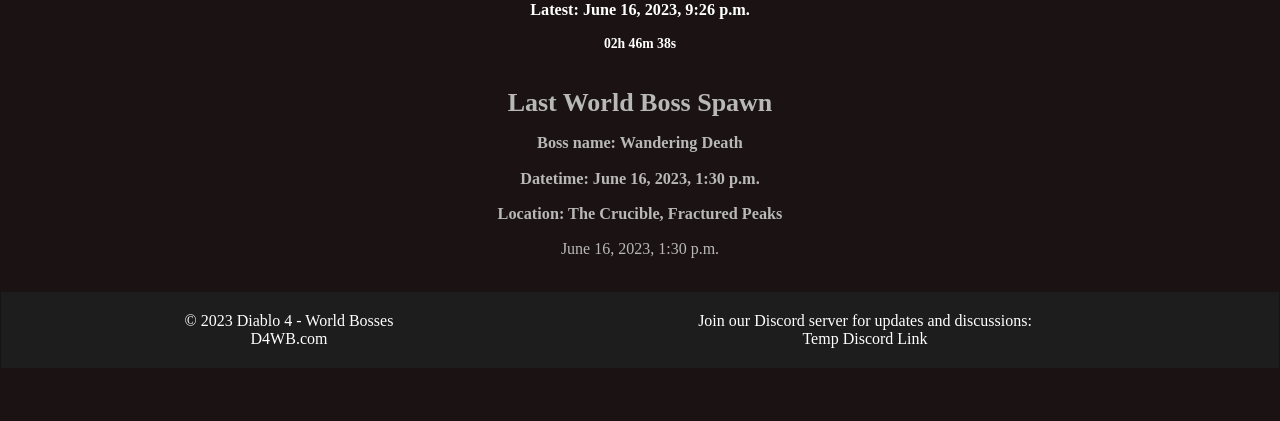
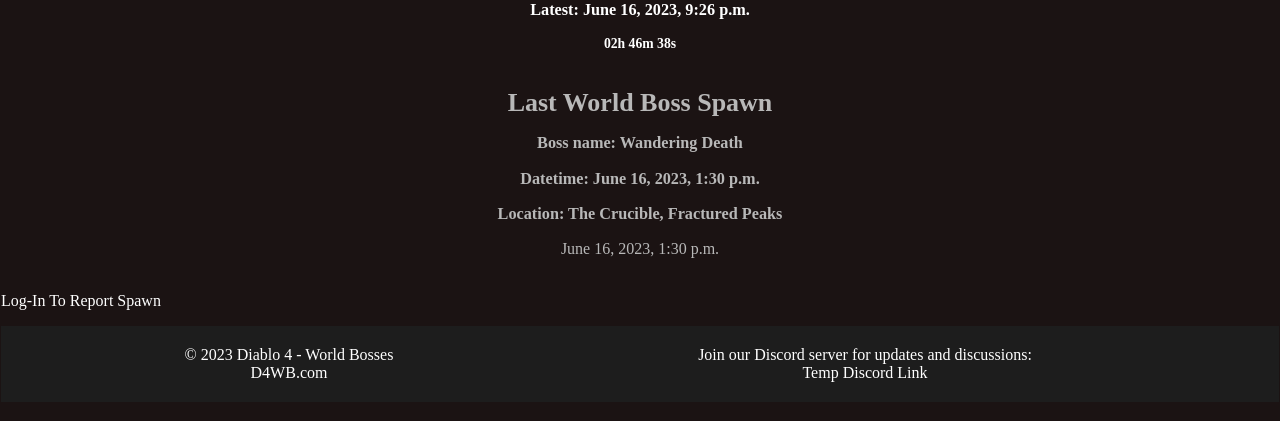
Before and after one commit to Krught/d4wb, a Django app: page / in a window 1280 px wide. Shown: the part 353-774 px from the top of the page. Run offline with Django 4.2, Linux system fonts and the light colour scheme; data comes from the database, SQL or seed files in the repository; data that the repository does not hold is empty; parts of the project's set-up code (start-up, migrations or seed data) failed here and were passed over; some libraries are stand-ins or nearby versions.

Commit message:
notify to login to report

```diff
--- a/templates/homepage.html
+++ b/templates/homepage.html
@@ -244,6 +244,8 @@
             </div>
         </form>
     </div>
+    {% else %}
+        <p>Log-In To Report Spawn</p>
     {% endif %}
 
 
```
